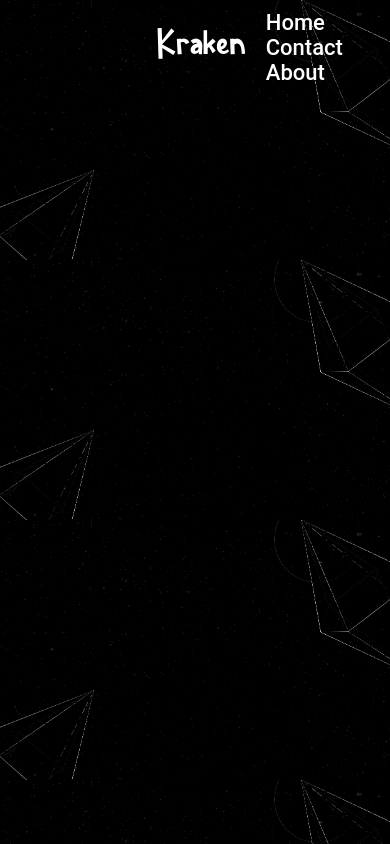
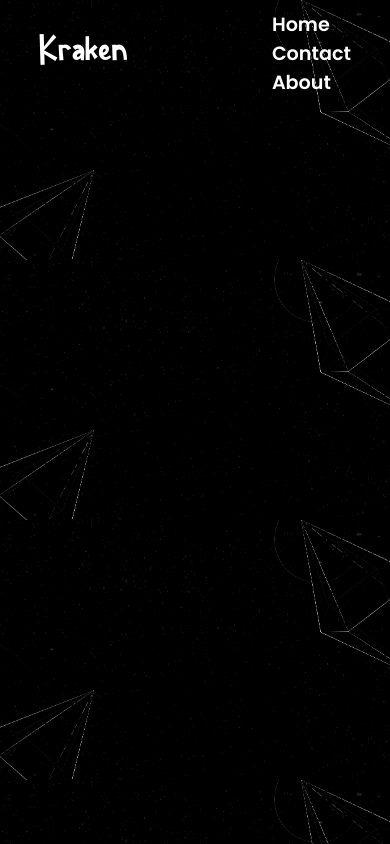
Before and after one commit to nesangcode/nesangcode.github.io, a plain HTML site: page index.html in a window 390 px wide. Drawn offline with Linux system fonts and the light colour scheme.

Commit message:
Improve header responsiveness

```diff
--- a/styles.css
+++ b/styles.css
@@ -35,12 +35,17 @@ body {
     font-family: Roboto;
     color: white;
     font-weight: 500;
-    font-size: 22px;
-    gap: 20px;
-    padding: 10px 50px;
-    margin: 0 200px;
+    font-size: 120%;
+    font-family: Poppins;
+    gap: 30px;
+    padding: 10px 10vw;
+    margin: 0 0;
+
     border-radius: 20px;
-    max-width: 80vw;
+
+    max-width: 100vw;
+    flex-wrap: wrap;
+
     /* animation: fadein 1.5s; */
 }
 
```
